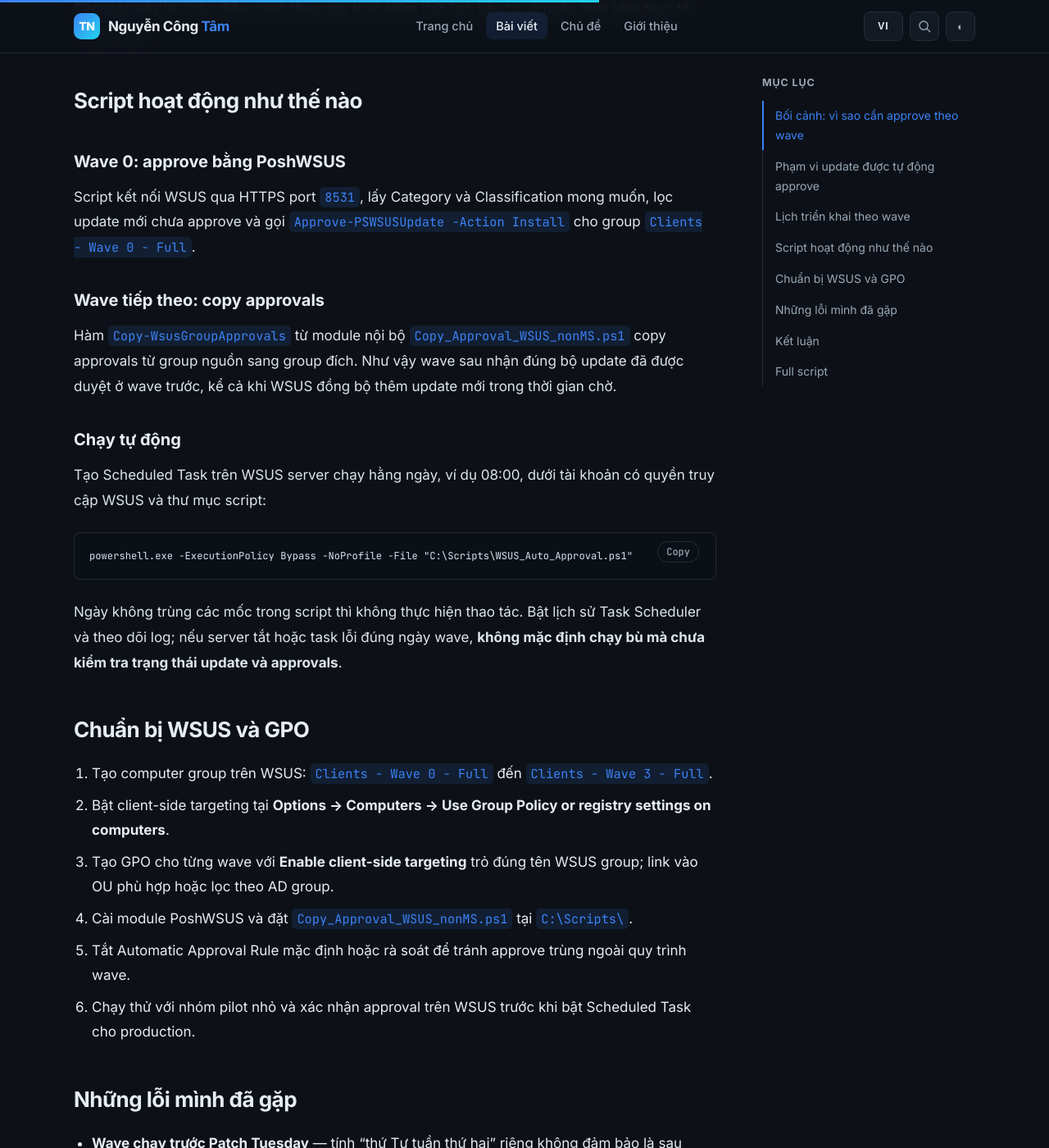
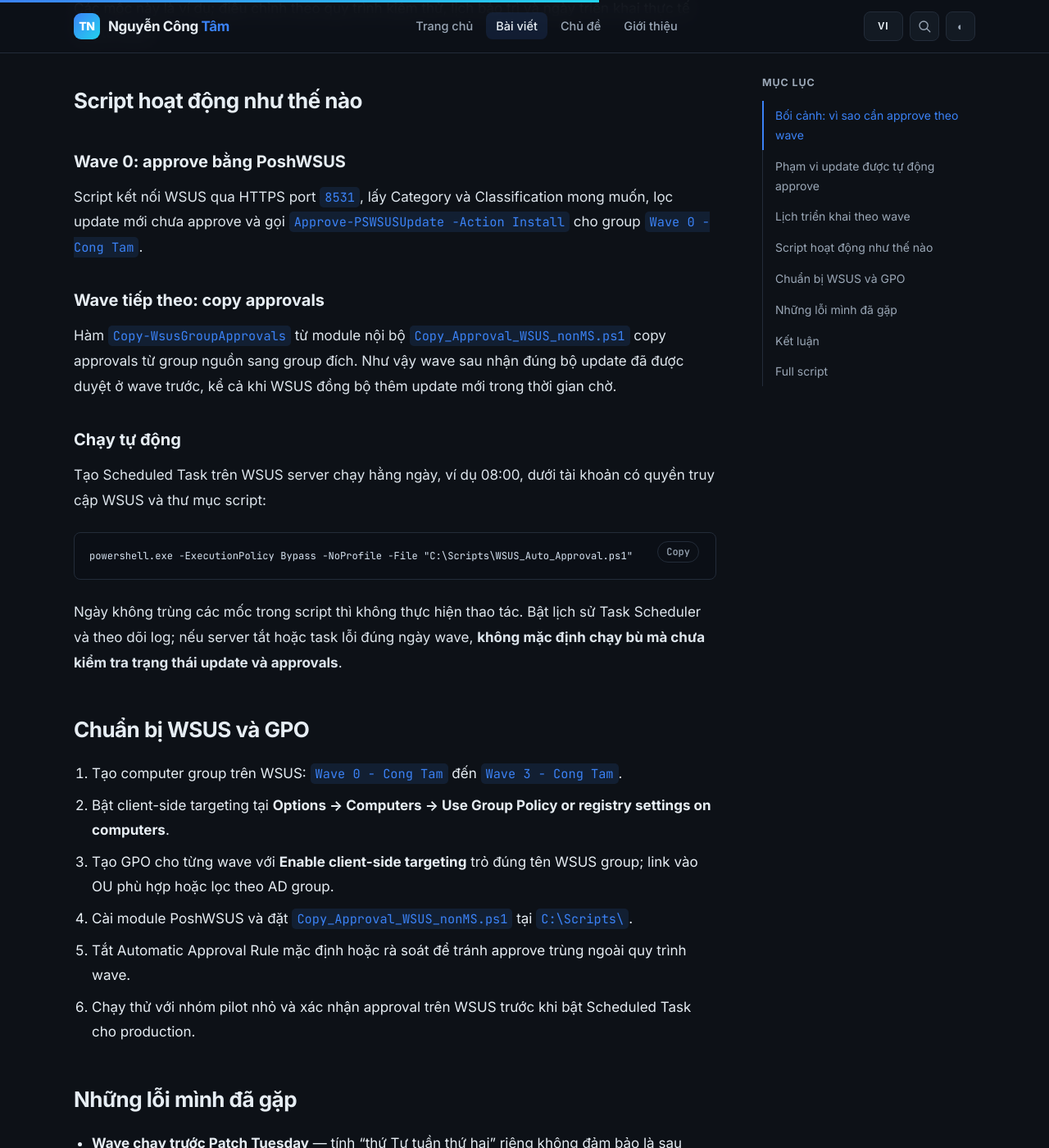
Before and after one commit to congtamsoul/congtamsoul.github.io, a Jekyll site: the page built from _posts/2026-11-10-wsus-auto-approval-patch-theo-wave.md, in a window 1280 px wide and 1400 px high, scrolled down 2631 px. Shown: the whole window at 82% size. Built offline with Jekyll 4.4.1, drawn with Linux system fonts in a browser that asks for light colours; comment, search, counter and statistics services are not loaded.

Commit message:
rename group

```diff
--- a/_posts/2026-11-10-wsus-auto-approval-patch-theo-wave.md
+++ b/_posts/2026-11-10-wsus-auto-approval-patch-theo-wave.md
@@ -64,7 +64,7 @@ Các mốc này là ví dụ; điều chỉnh theo quy trình kiểm thử, lị
 
 ### Wave 0: approve bằng PoshWSUS
 
-Script kết nối WSUS qua HTTPS port `8531`, lấy Category và Classification mong muốn, lọc update mới chưa approve và gọi `Approve-PSWSUSUpdate -Action Install` cho group `Clients - Wave 0 - Full`.
+Script kết nối WSUS qua HTTPS port `8531`, lấy Category và Classification mong muốn, lọc update mới chưa approve và gọi `Approve-PSWSUSUpdate -Action Install` cho group `Wave 0 - Cong Tam`.
 
 ### Wave tiếp theo: copy approvals
 
@@ -82,7 +82,7 @@ Ngày không trùng các mốc trong script thì không thực hiện thao tác.
 
 ## Chuẩn bị WSUS và GPO
 
-1. Tạo computer group trên WSUS: `Clients - Wave 0 - Full` đến `Clients - Wave 3 - Full`.
+1. Tạo computer group trên WSUS: `Wave 0 - Cong Tam` đến `Wave 3 - Cong Tam`.
 2. Bật client-side targeting tại **Options → Computers → Use Group Policy or registry settings on computers**.
 3. Tạo GPO cho từng wave với **Enable client-side targeting** trỏ đúng tên WSUS group; link vào OU phù hợp hoặc lọc theo AD group.
 4. Cài module PoshWSUS và đặt `Copy_Approval_WSUS_nonMS.ps1` tại `C:\Scripts\`.
@@ -131,10 +131,10 @@ function Get-PatchTuesday {
 $FQDN = "wsus.contoso.local"
 $Port = 8531
 $SecureConnection = $true
-$Wave0Group = "Clients - Wave 0 - Full"
-$Wave1Group = "Clients - Wave 1 - Full"
-$Wave2Group = "Clients - Wave 2 - Full"
-$Wave3Group = "Clients - Wave 3 - Full"
+$Wave0Group = "Wave 0 - Cong Tam"
+$Wave1Group = "Wave 1 - Cong Tam"
+$Wave2Group = "Wave 2 - Cong Tam"
+$Wave3Group = "Wave 3 - Cong Tam"
 $UnassignedGroup = "Unassigned Computers"
 
 $ScriptDirectory = "C:\Scripts"
```
Also changed, not shown: _posts/2026-11-10-intune-macos-uninstall-unapproved-apps.md (+0 -2 lines).
